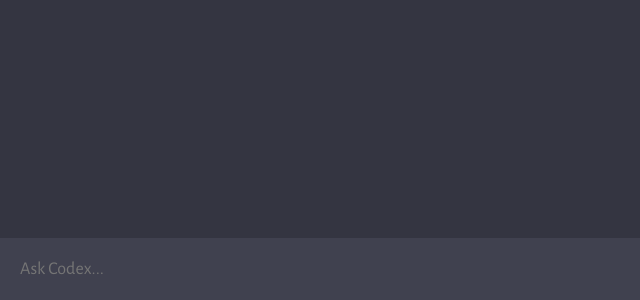
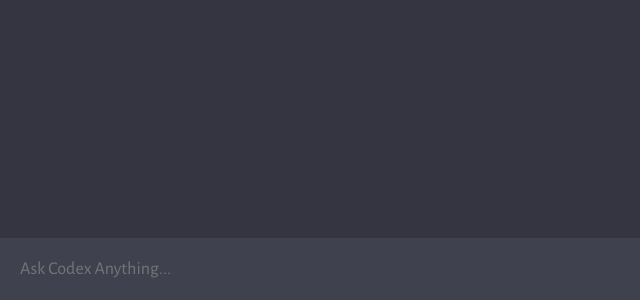
Before and after one commit to aazim-github/Codex, a website built with Vite: page client/index.html in a window 1280 px wide. Shown: the part 500-800 px from the top of the page, 0-640 px from the left. Built offline with nearby package versions, Linux system fonts and the light colour scheme.

Commit message:
updated prompt placeholder

```diff
--- a/client/index.html
+++ b/client/index.html
@@ -12,7 +12,7 @@
       <div id="chat_container"></div>
 
       <form>
-        <textarea name="prompt" rows="1" cols="1" placeholder="Ask Codex..."></textarea>
+        <textarea name="prompt" rows="1" cols="1" placeholder="Ask Codex Anything..."></textarea>
         <button type="submit"><img src="assets/send.svg" /></button>
       </form>
     </div>
```
